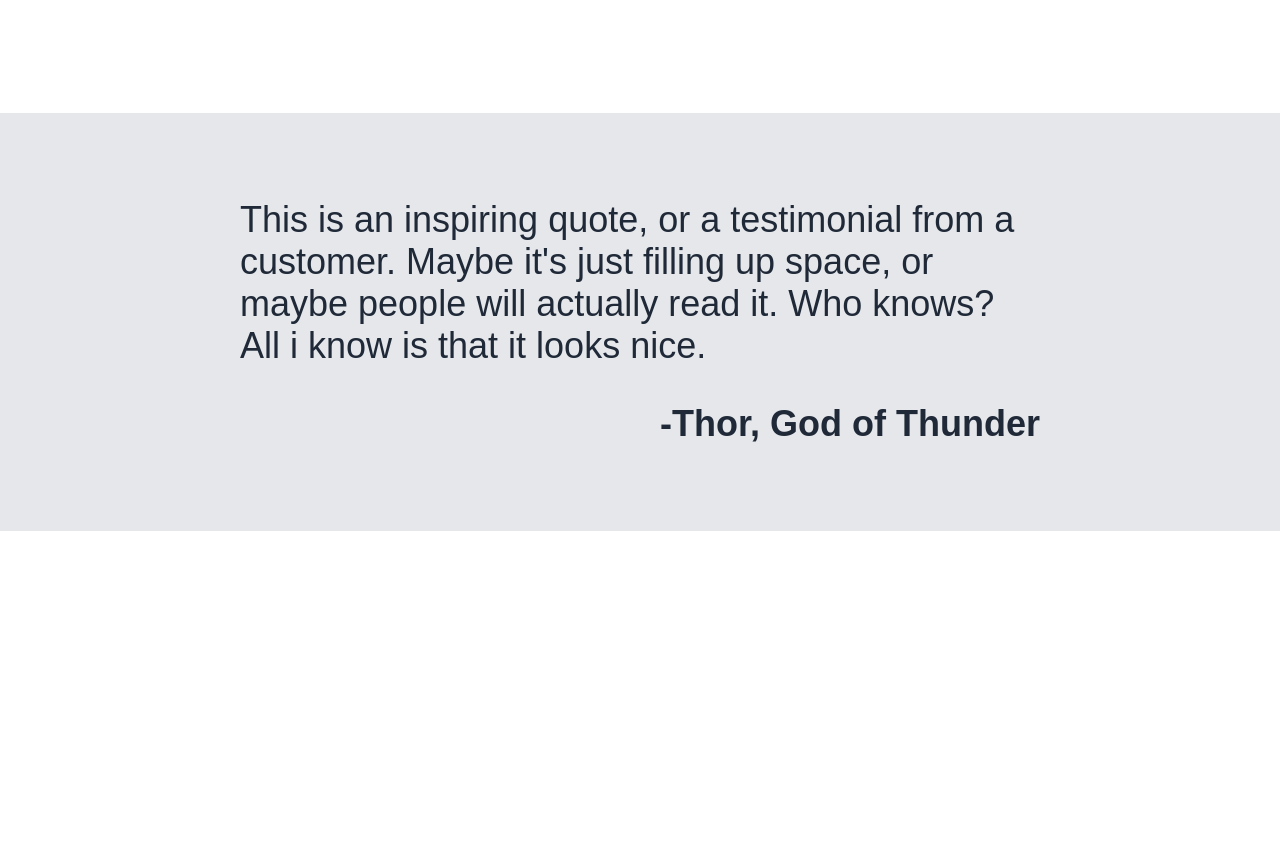
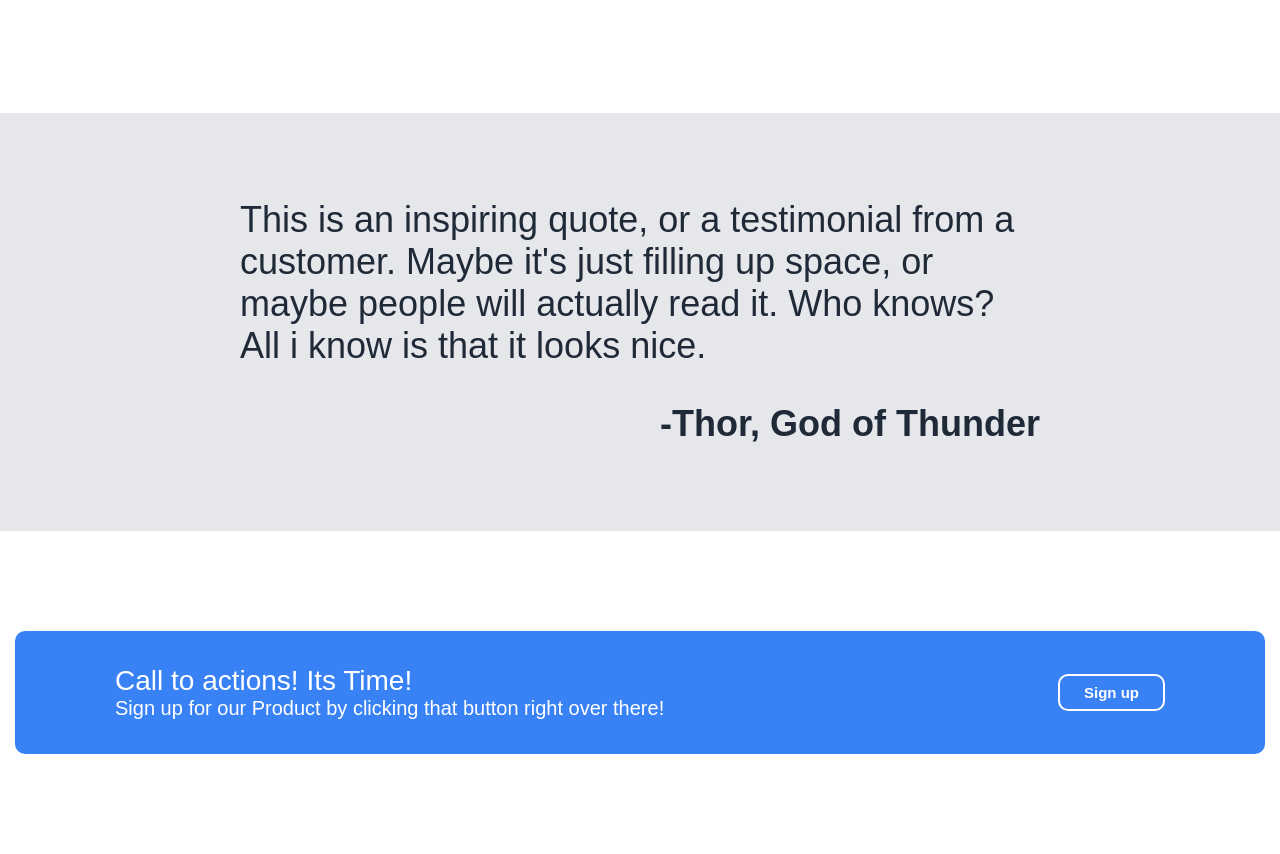
Before and after one commit to Roman53S/Landing-Page, a plain HTML site: page index.html in a window 1280 px wide. Shown: the part 731-1585 px from the top of the page. Before the commit the page ends 1262 px from the top, so only its background shows below. Drawn offline with Linux system fonts and the light colour scheme.

Commit message:
finished fourth part

```diff
--- a/index.html
+++ b/index.html
@@ -66,5 +66,14 @@
             </div>
         </div>
     </div>
+
+    <div class="fourthpart">
+        <div class="rectangle">
+            <div>
+                <div class="CallToAction">Call to actions! Its Time!</div>
+                <div class="SignUpText">Sign up for our Product by clicking that button right over there!</div>
+            </div>
+            <button class="buttonfourthpart">Sign up</button>
+    </div>
 </body>
 </html>
--- a/style.css
+++ b/style.css
@@ -21,7 +21,7 @@ h1{
     font-size: 48px;
     font-weight: 1000;
 }
-.headbutton{
+button{
     padding: 8px 24px;
     border-radius: 10px;
     background-color: #3882F6;
@@ -30,7 +30,9 @@ h1{
     font-weight: 700;
     color: white;
 }
-
+.buttonfourthpart{
+    border: 2px solid white;
+}
 .placeholder{
     width: 400px;
     height: 180px;
@@ -50,6 +52,19 @@ h1{
     font-size: 36px;
     font-family: light italic;
     color: #1F2937;
+}
+.CallToAction{
+    font-size: 28px;
+    color: white;
+}
+.SignUpText{
+    font-size: 20px;
+    color: white;
+
+}
+.rectangle{
+    background-color: #3882F6;
+    border-radius: 10px;
 }
 /*--------------------------------------------------------*/
  body{
@@ -125,3 +140,16 @@ li img{
     text-align: end;
     font-weight: bold;
 }
+.fourthpart{
+    display: flex;
+    justify-content: center;
+    padding: 100px 250px;
+}
+.rectangle{
+    width: 1050px;
+    padding: 34px 100px;
+    display: flex;
+    flex: 0 0 auto;
+    align-items: center;
+    justify-content: space-between;
+}
```
